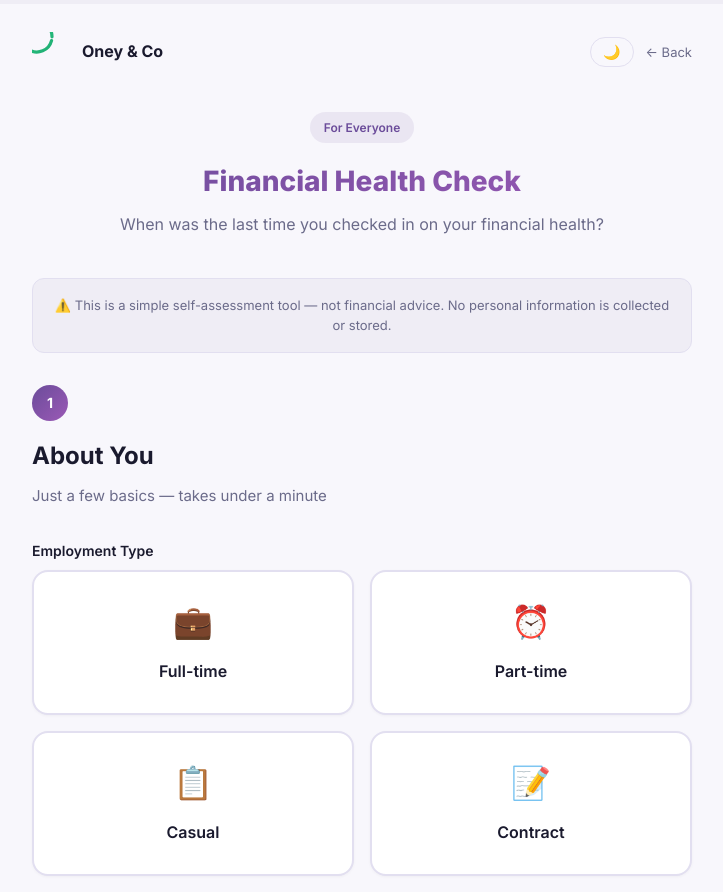
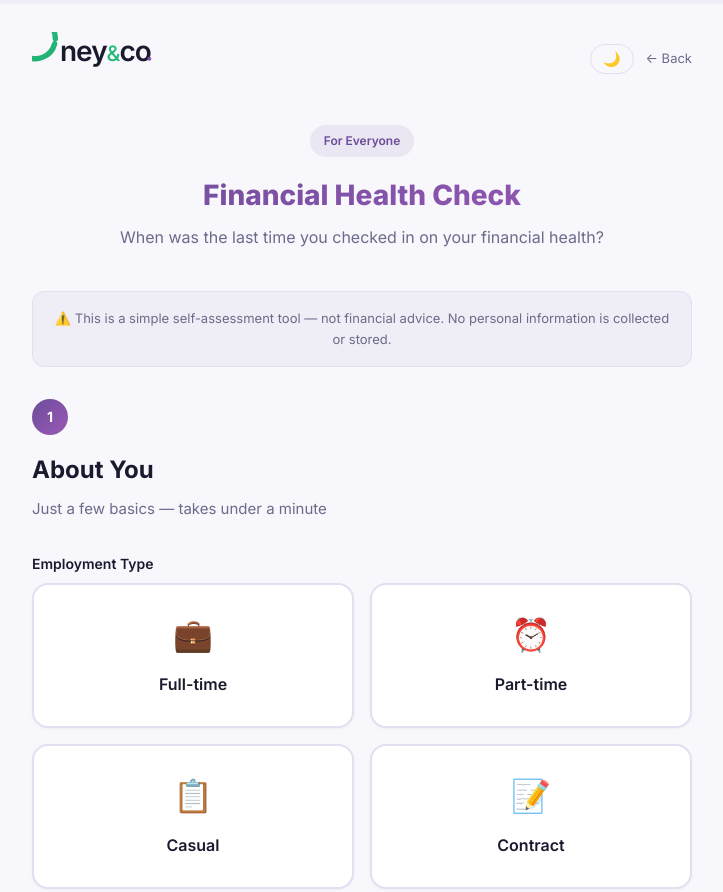
Before and after one commit to tianshizhimao-sudo/oney-fhc, a plain HTML site: page payg.html in a window 1280 px wide. Shown: the top 892 px of the page, without its empty margins (278-1001 px from the left). Drawn offline with Linux system fonts and the light colour scheme.

Commit message:
Use full oney&co SVG logo matching main site

```diff
--- a/payg.html
+++ b/payg.html
@@ -108,13 +108,7 @@
       text-decoration: none;
     }
 
-    .top-bar-logo svg { width: 40px; height: 40px; }
-
-    .top-bar-logo span {
-      font-size: 16px;
-      font-weight: 700;
-      color: var(--text);
-    }
+    .top-bar-logo svg { height: 36px; width: auto; }
 
     .top-bar-back {
       color: var(--text-muted);
@@ -670,19 +664,24 @@
   <div class="container">
     <div class="top-bar">
       <a href="https://oneyco.com.au" class="top-bar-logo">
-        <svg viewBox="0 0 100 100" xmlns="http://www.w3.org/2000/svg">
+        <svg viewBox="0 0 180 80" xmlns="http://www.w3.org/2000/svg" style="width:120px;height:auto;">
           <defs>
-            <linearGradient id="logoGrad" x1="0%" y1="0%" x2="100%" y2="100%">
+            <linearGradient id="logoGreenGrad" x1="0%" y1="0%" x2="100%" y2="100%">
               <stop offset="0%" style="stop-color:#2ECC85"/>
               <stop offset="100%" style="stop-color:#1FAD73"/>
             </linearGradient>
+            <linearGradient id="logoPurpleAccent" x1="0%" y1="0%" x2="100%" y2="0%">
+              <stop offset="0%" style="stop-color:#6B4C9A"/>
+              <stop offset="100%" style="stop-color:#9B59B6"/>
+            </linearGradient>
           </defs>
-          <g transform="translate(50, 50)">
-            <path d="M 0 -38 A 38 38 0 1 0 0 -37.99" fill="none" stroke="url(#logoGrad)" stroke-width="8" stroke-linecap="round" stroke-dasharray="227 12"/>
-            <path d="M0 -45 L0 -52" stroke="url(#logoGrad)" stroke-width="6" stroke-linecap="round"/>
+          <g transform="translate(35, 40)">
+            <path d="M 0 -30 A 30 30 0 1 0 0 -29.99" fill="none" stroke="url(#logoGreenGrad)" stroke-width="8" stroke-linecap="round" stroke-dasharray="180 10"/>
+            <path d="M0 -36 L0 -46" stroke="url(#logoGreenGrad)" stroke-width="6" stroke-linecap="round"/>
           </g>
+          <text x="42" y="44" font-family="Inter, -apple-system, sans-serif" font-size="42" font-weight="600" fill="var(--text)" letter-spacing="-1.5">ney<tspan fill="url(#logoGreenGrad)" font-size="32" font-weight="500">&amp;</tspan>co</text>
+          <circle cx="176" cy="40" r="3" fill="url(#logoPurpleAccent)"/>
         </svg>
-        <span>Oney & Co</span>
       </a>
       <div style="display:flex;align-items:center;gap:12px;">
         <button onclick="toggleTheme()" id="themeToggle" style="background:none;border:1px solid var(--border);border-radius:100px;padding:6px 12px;cursor:pointer;font-size:14px;color:var(--text-muted);transition:all 0.2s;" title="Toggle dark/light mode">🌙</button>
```
